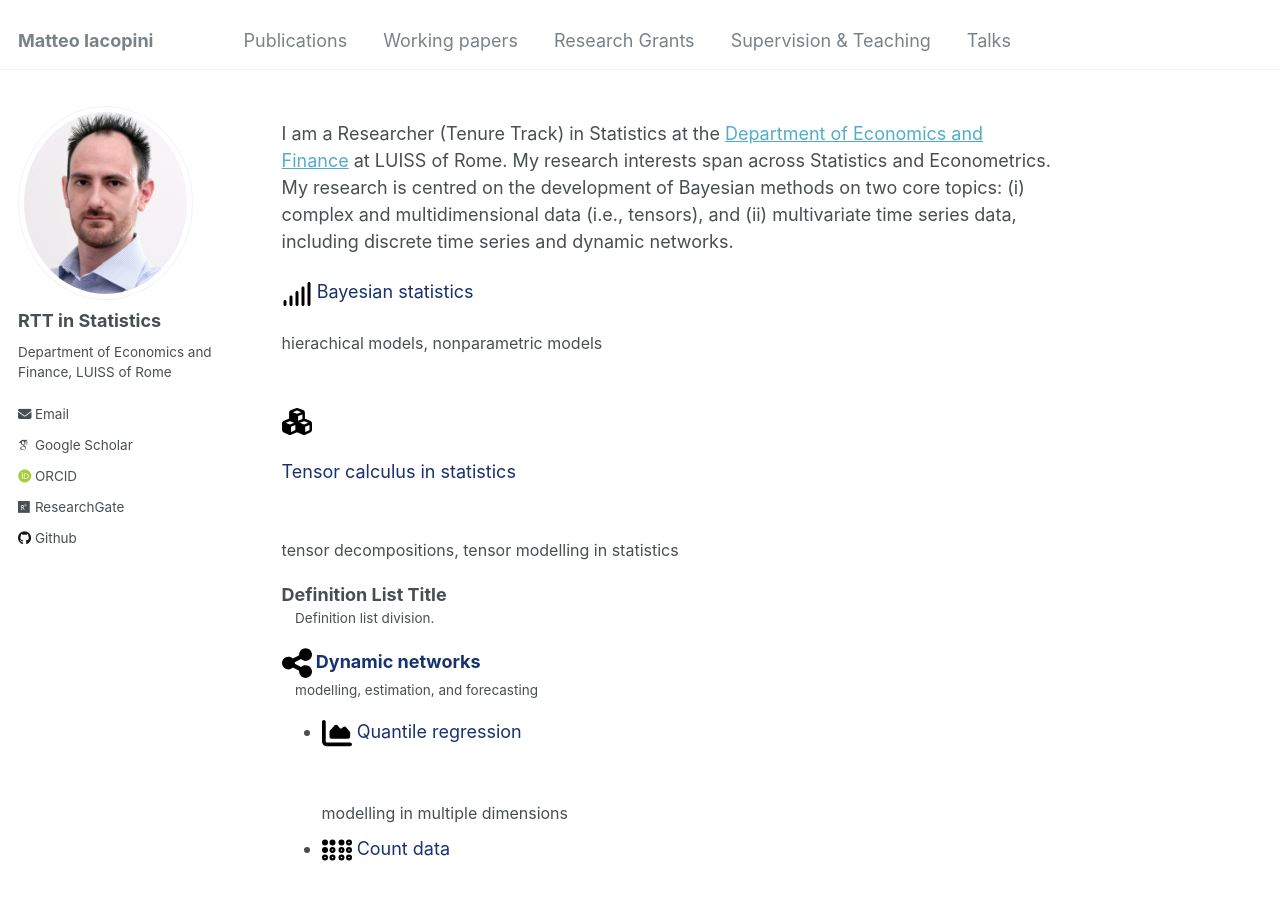
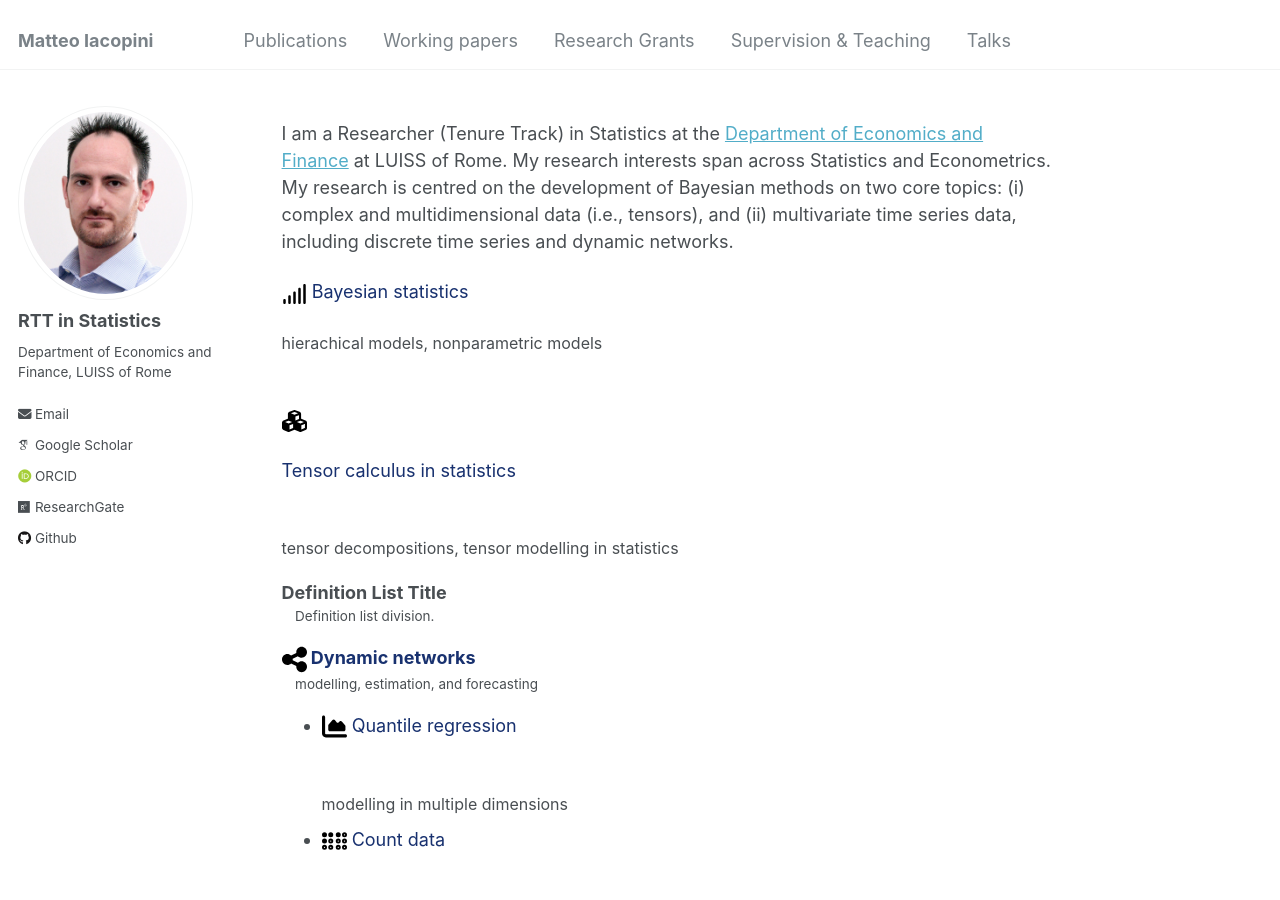
Before and after one commit to matteoiacopini/matteoiacopini.github.io, a Jekyll site: the page built from _pages/about.md, in a window 1280 px wide and 900 px high. Built offline with Jekyll 4.4.1, drawn with Linux system fonts in a browser that asks for light colours; some web fonts are replaced.

Commit message:
Update about.md

```diff
--- a/_pages/about.md
+++ b/_pages/about.md
@@ -10,11 +10,11 @@ redirect_from:
 
 I am a Researcher (Tenure Track) in Statistics at the [Department of Economics and Finance](https://economiaefinanza.luiss.it) at LUISS of Rome. My research interests span across Statistics and Econometrics. My research is centred on the development of Bayesian methods on two core topics: (i) complex and multidimensional data (i.e., tensors), and (ii) multivariate time series data, including discrete time series and dynamic networks.
 
-<img src="images/signal.svg" width="30" height="30"> <font size="4" style="color:#18316F">Bayesian statistics</font>
+<img src="images/signal.svg" width="25" height="25"> <font size="4" style="color:#18316F">Bayesian statistics</font>
   <font size="3">hierachical models, nonparametric models</font><br />
 
 
-<img src="images/cubes.svg" width="30" height="30">
+<img src="images/cubes.svg" width="25" height="25">
   <font size="4" style="color:#18316F">Tensor calculus in statistics</font><br />
   <font size="3">tensor decompositions, tensor modelling in statistics</font>
 
@@ -22,21 +22,21 @@ I am a Researcher (Tenure Track) in Statistics at the [Department of Economics a
 Definition List Title
 :   Definition list division.
 
-<img src="images/share-nodes.svg" width="30" height="30"> <font size="4" style="color:#18316F">Dynamic networks</font>
+<img src="images/share-nodes.svg" width="25" height="25"> <font size="4" style="color:#18316F">Dynamic networks</font>
 :   modelling, estimation, and forecasting
 
 
 
 
-* <img src="images/chart-area.svg" width="30" height="30">
+* <img src="images/chart-area.svg" width="25" height="25">
   <font size="4" style="color:#18316F">Quantile regression</font><br/>
   <font size="3">modelling in multiple dimensions</font>
 
-* <img src="images/braille.svg" width="30" height="30">
+* <img src="images/braille.svg" width="25" height="25">
   <font size="4" style="color:#18316F">Count data</font><br/>
   <font size="3">univariate and multivariate modelling</font>
 
-* <img src="images/chart-line.svg" width="30" height="30">
+* <img src="images/chart-line.svg" width="25" height="25">
   <font size="4" style="color:#18316F">Time series</font><br/>
   <font size="3">state space models, hidden Markov models</font>
 
```
